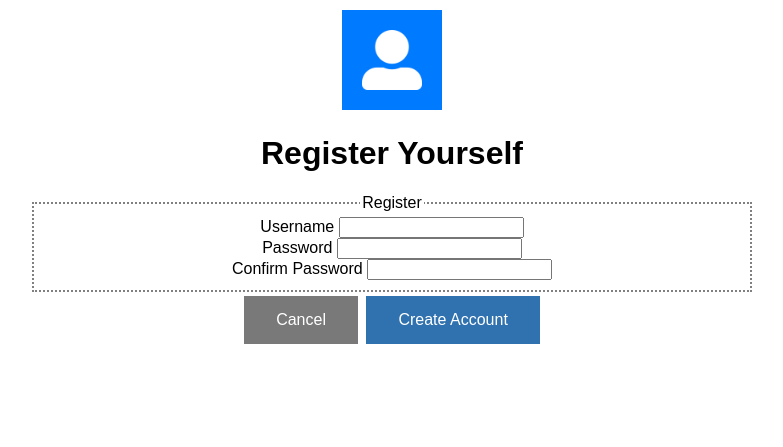
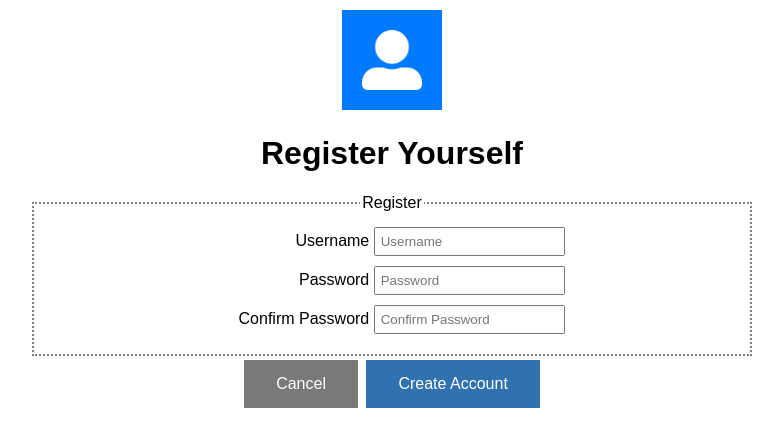
Before and after one commit to OverloaderV/Web-Praktikum, a PHP site: page /register.html in a window 1280 px wide. Shown: the top 447 px of the page, without its empty margins (248-1031 px from the left). Run offline with PHP 8.4, Linux system fonts and the light colour scheme.

Commit message:
updated register.html

```diff
--- a/login.html
+++ b/login.html
@@ -8,7 +8,7 @@
         <img src="images/chat.png" width="80">
             <h2>Please sign in</h2>
         <form action="friends.html">
-            <fieldset>
+            <fieldset class="login">
                 <legend>Login</legend>
                 <div class="userinput">
                     <label for="username" class="userinput">Username: </label>
--- a/register.html
+++ b/register.html
@@ -12,14 +12,20 @@
     <h1>Register Yourself</h1>
     </p>
     <form action="friends.html">
-        <fieldset>
+        <fieldset class="login">
             <legend>Register</legend>
-            <label for="Name">Username</label>
-            <input required type="text" name="Name" id="Name"><br>
-            <label for="Pass">Password</label>
-            <input type="password" name="Pass" id="Pass"><br>
-            <label for="cPass">Confirm Password</label>
-            <input type="password" name="cPass" id="cPass">
+            <div class="userinput">
+                <label for="Name" class="userinput">Username</label>
+                <input required type="text" name="Name" id="Name" placeholder="Username">
+            </div>
+            <div class="userinput">
+                <label for="Pass" class="userinput">Password</label>
+                <input type="password" name="Pass" id="Pass" placeholder="Password">
+            </div>
+            <div class="userinput">
+                <label for="cPass" class="userinput">Confirm Password</label>
+                <input type="password" name="cPass" id="cPass" placeholder="Confirm Password">
+            </div>
         </fieldset>
         <a href="login.html" class="isbutton">
             <button type="button" class="button_grey">Cancel</button>
--- a/stylesheet.css
+++ b/stylesheet.css
@@ -37,6 +37,9 @@ h2 {
 fieldset{
   border-style:dotted;
   border-color: gray;
+}
+fieldset.login{
+
   margin-left: 10%;
   margin-right: 10%;
 }
@@ -77,8 +80,9 @@ div.userinput{
 }
 label.userinput{
   display: inline-block;
-  width: 100px;
+  width: 150px;
   text-align: right;
+  white-space: nowrap;
 }
 div.userinput > input{
   padding: 5px;
```
